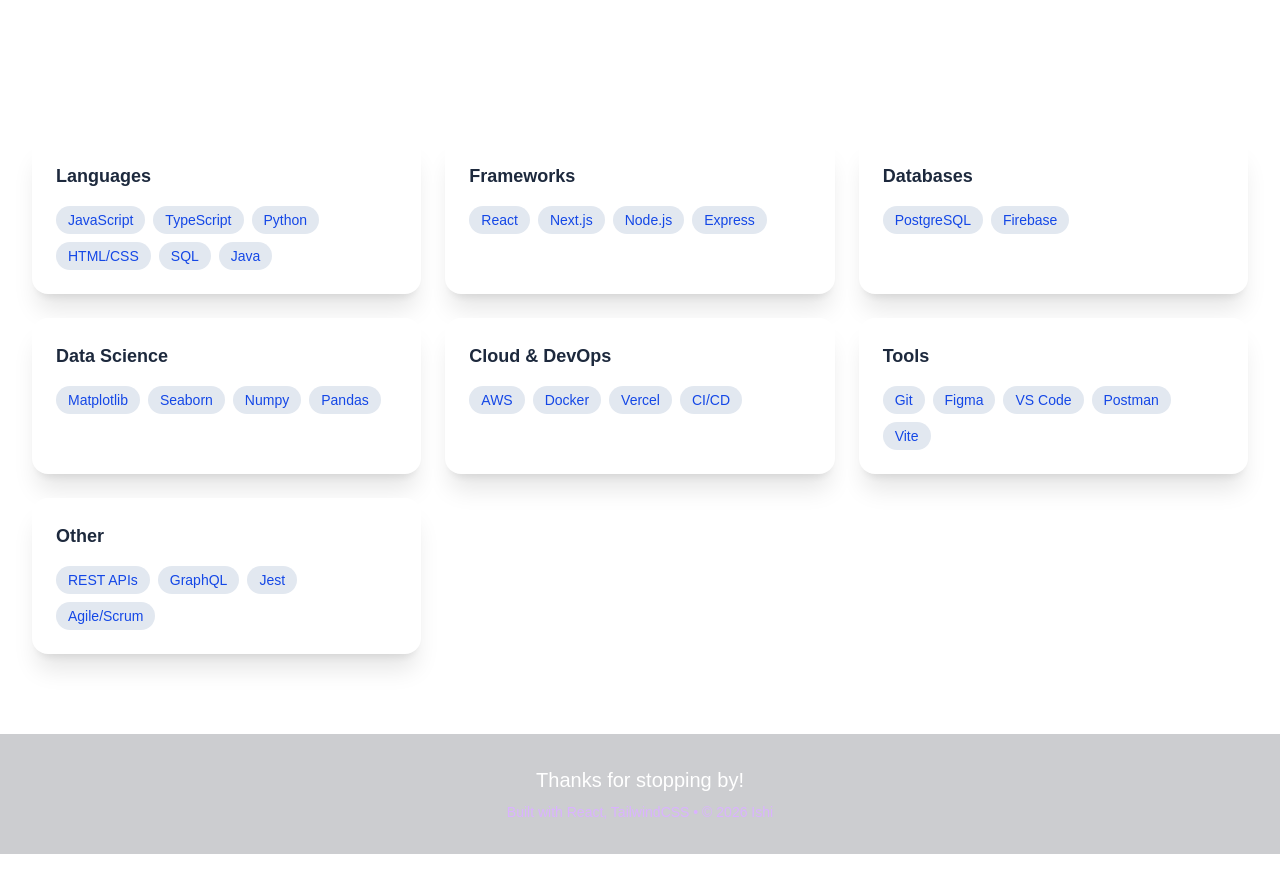
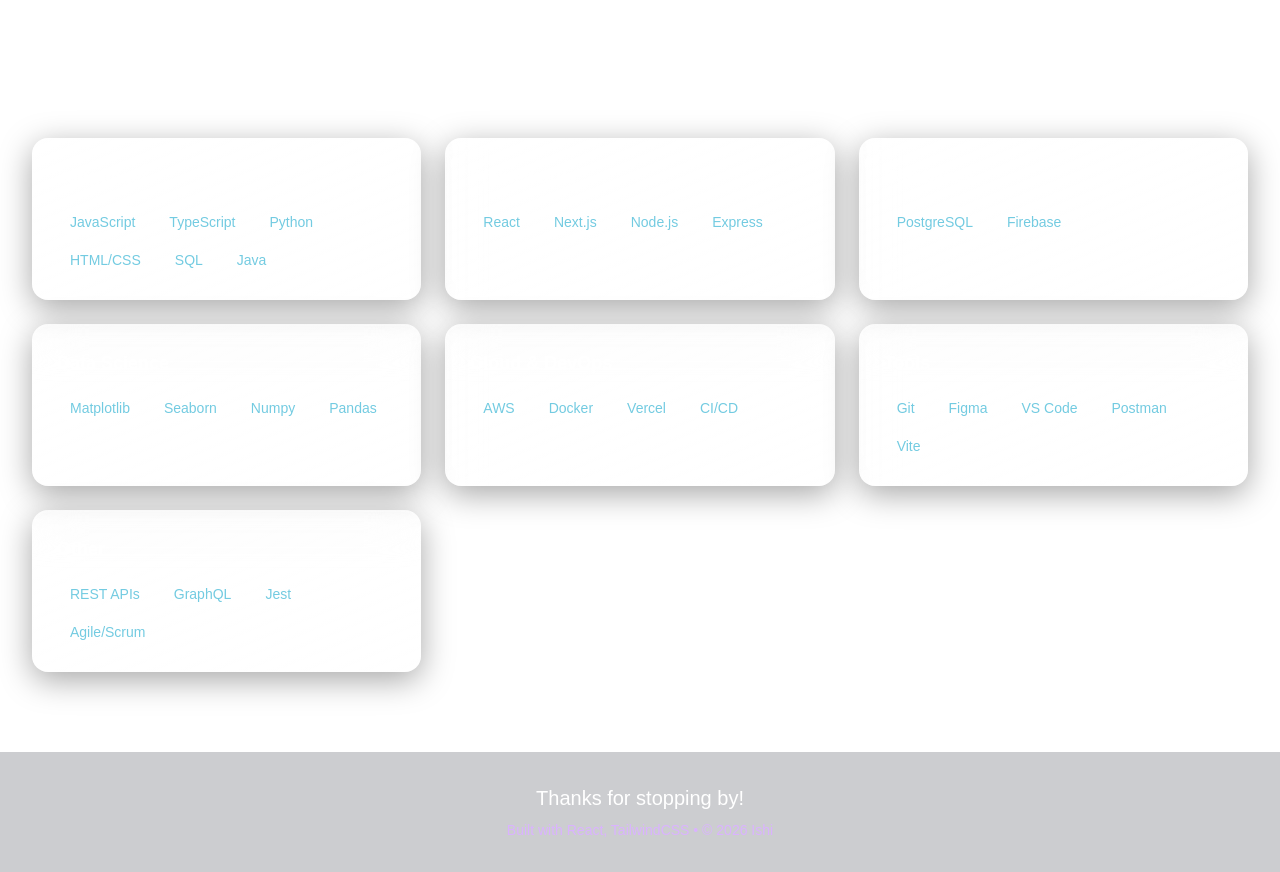
Before and after one commit to wiishiwaashi/wishi-projects, a Next.js app: page / in a window 1280 px wide. Shown: the part 4060-4932 px from the top of the page. Built offline with nearby package versions, Linux system fonts and the light colour scheme.

Commit message:
style: glass effect on skills

```diff
--- a/app/page.tsx
+++ b/app/page.tsx
@@ -382,17 +382,32 @@
     <section id="skills" className="min-h-screen py-20 px-8 backdrop-blur-none">
       <div className="max-w-7xl mx-auto">
         <FadeIn className="mb-16 text-center">
-          <h2 className="text-5xl text-white mb-4 font-space-grotesk font-bold">Skills & Expertise</h2>
+          <h2 className="text-5xl text-white mb-4 font-space-grotesk font-bold">
+            Skills & Expertise
+          </h2>
           <p className="text-white text-lg">My tech stack and other tools!</p>
         </FadeIn>
         <div className="grid grid-cols-1 md:grid-cols-2 lg:grid-cols-3 gap-6">
           {skills.map((cat, i) => (
             <FadeIn key={cat.title} delay={i * 50}>
-              <div className="bg-white rounded-2xl shadow-xl p-6 hover:scale-105 transition-transform duration-300 h-full">
-                <h3 className="text-lg font-bold text-slate-800 mb-4">{cat.title}</h3>
+              <div
+                className="rounded-2xl p-6 h-full
+  bg-gradient-to-br from-white/15 to-white/5
+  backdrop-blur-xl border border-white/20
+  shadow-[0_8px_32px_rgba(0,0,0,0.35),inset_0_1px_0_rgba(255,255,255,0.25)]
+  hover:scale-105 hover:bg-white/20 transition-all duration-300"
+              >
+                <h3 className="text-lg font-bold text-white mb-4">
+                  {cat.title}
+                </h3>
                 <div className="flex flex-wrap gap-2">
-                  {cat.items.map(item => (
-                    <span key={item} className="bg-slate-200 text-blue-700 text-sm px-3 py-1 rounded-full font-medium">{item}</span>
+                  {cat.items.map((item) => (
+                    <span
+                      key={item}
+                      className="bg-white/10 border border-white/15 text-[#73CBE1] text-sm px-3 py-1 rounded-full font-medium"
+                    >
+                      {item}
+                    </span>
                   ))}
                 </div>
               </div>
```
